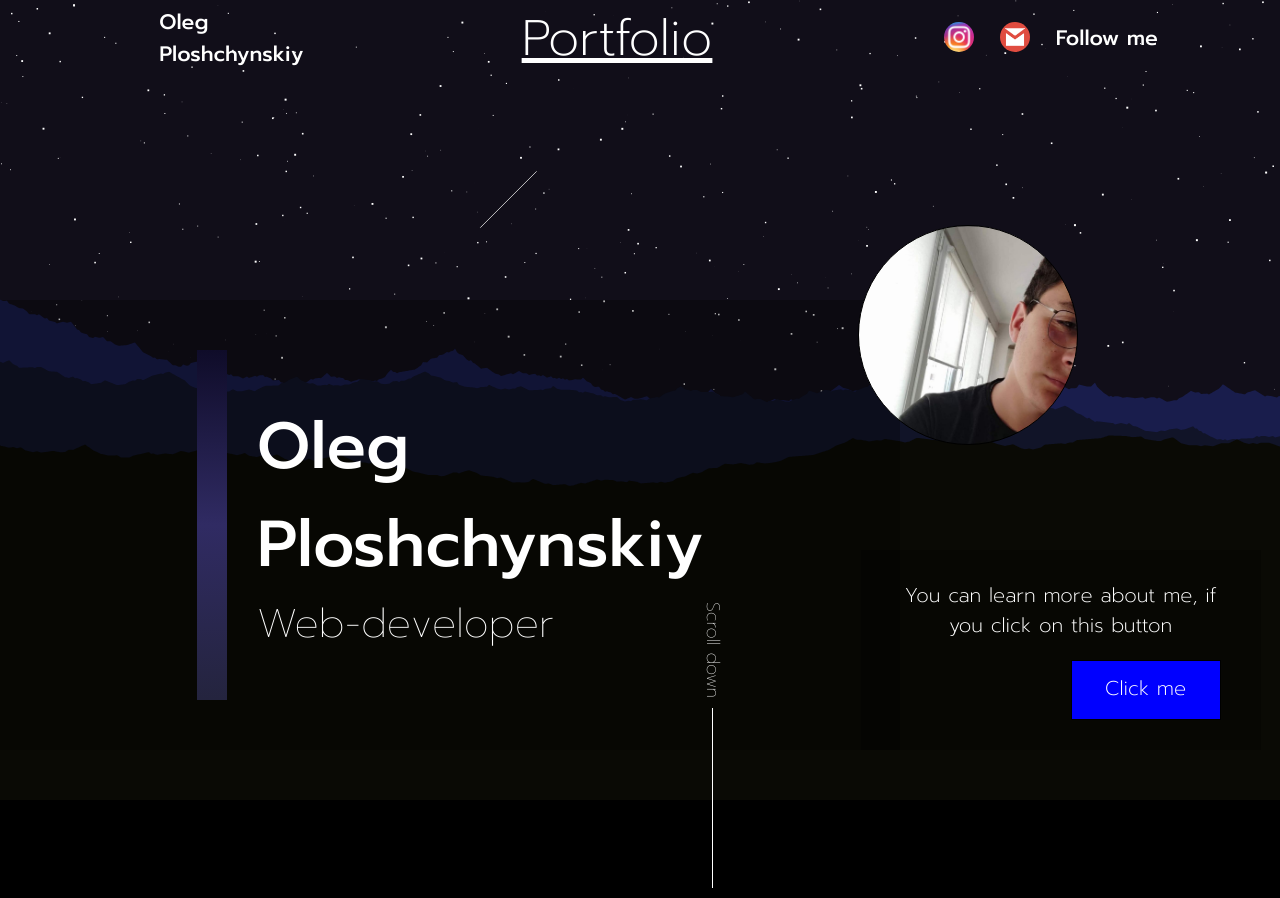
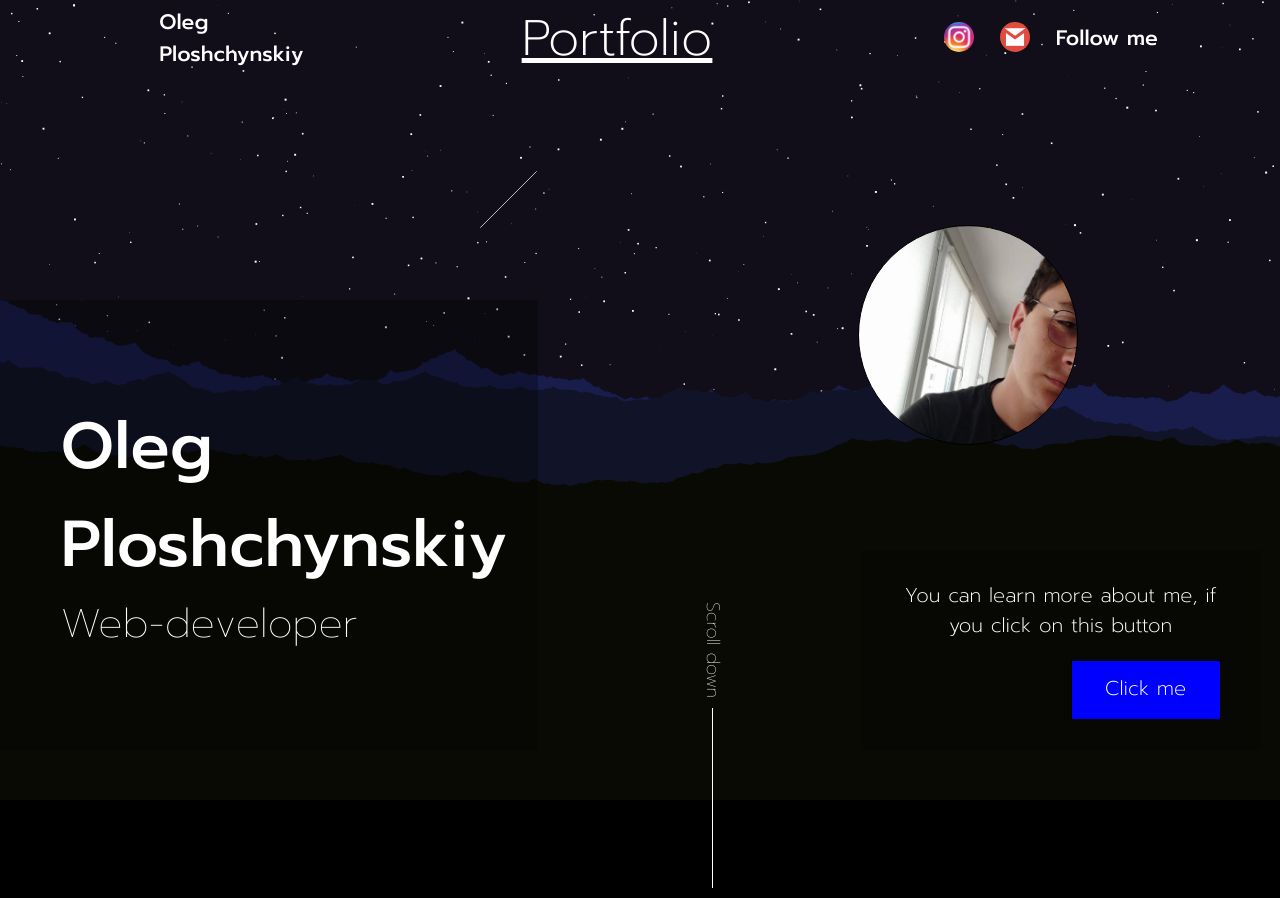
Before and after one commit to olyezha/olyezha, a plain HTML site: page index.html in a window 1280 px wide. Shown: the top 898 px of the page. Drawn offline with nearby package versions, Linux system fonts and the light colour scheme.

Commit message:
Update Style.css

```diff
--- a/Style/Style.css
+++ b/Style/Style.css
@@ -202,7 +202,7 @@
  .back {
      /* position: absolute; */
      top: 270px;
-     width: 900px;
+     width: 42%;
      display: flex;
      background-color: rgba(0, 0, 0, 0.3);
      padding: 50px;
```
